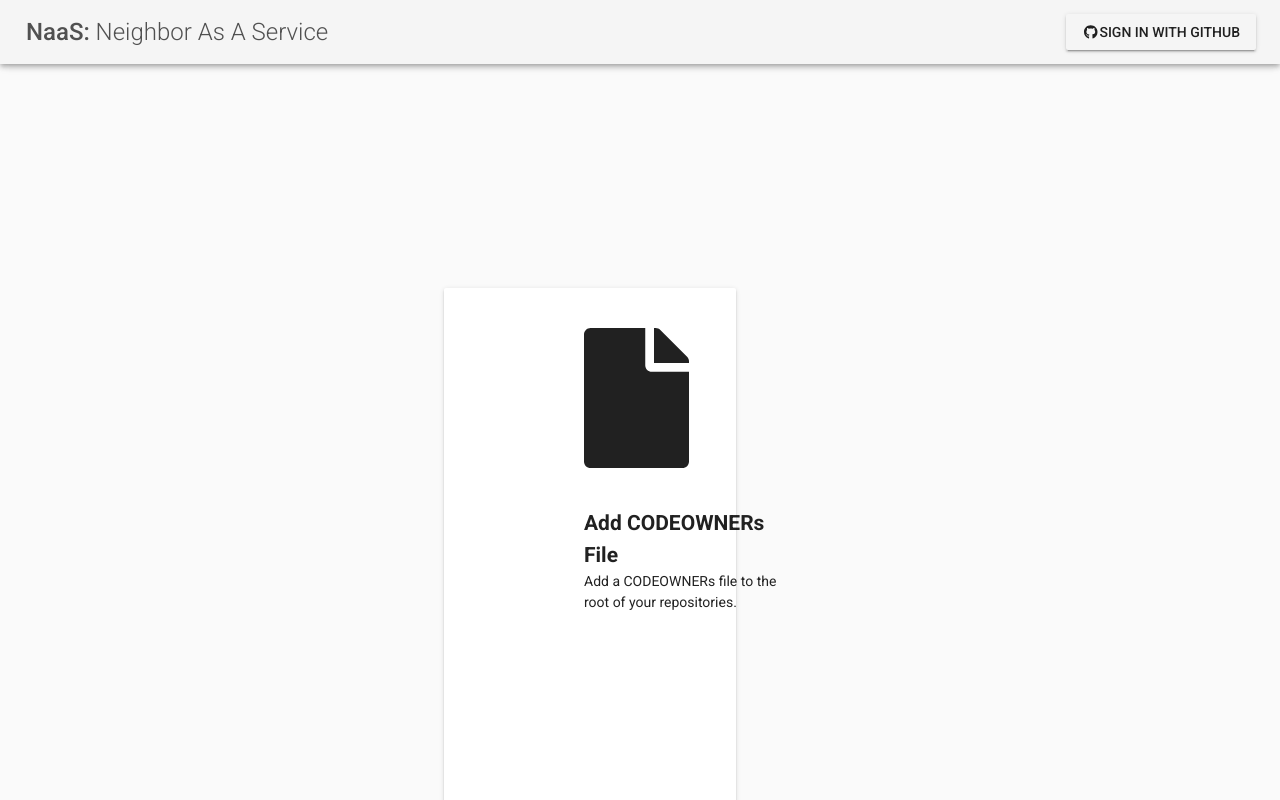
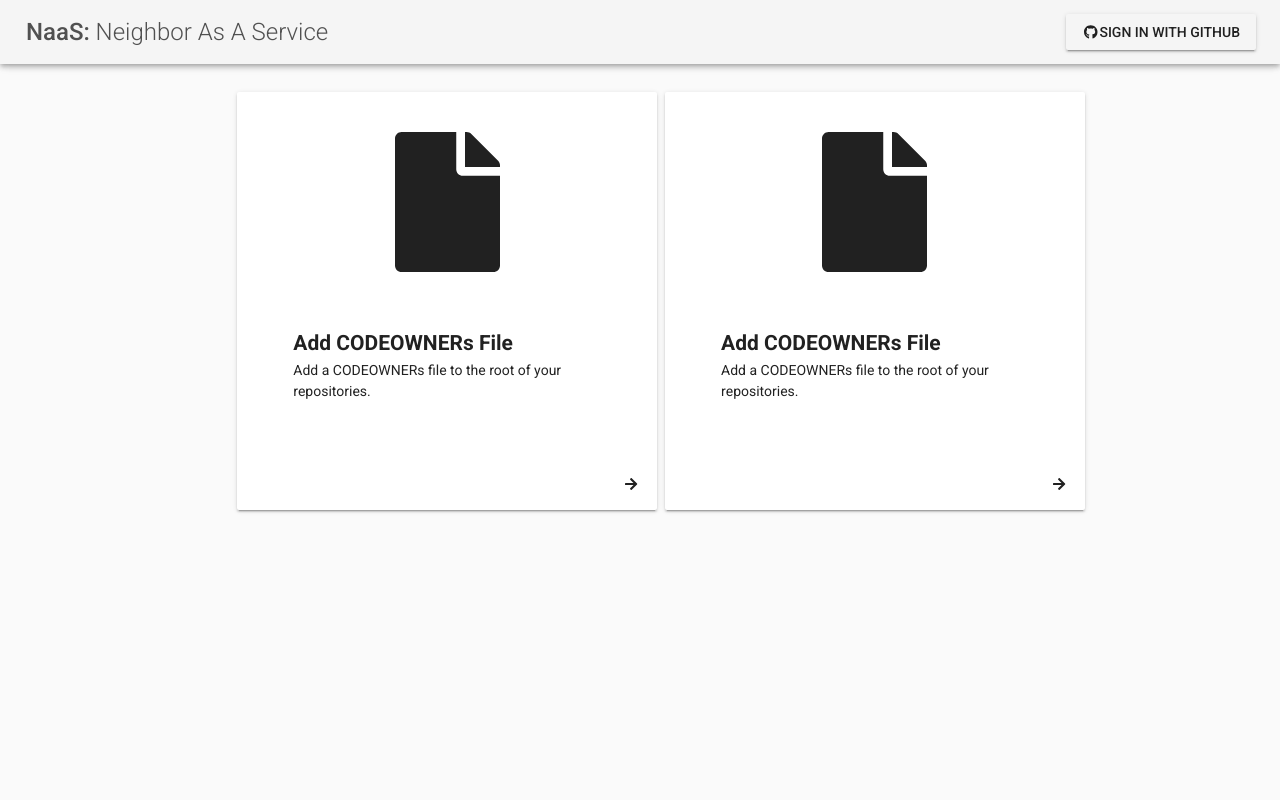
Before and after one commit to mccurdyc/naas-fe, a Vue app: page / in a window 1280 px wide. Shown: the top 800 px of the page. Built offline with nearby package versions, Linux system fonts and the light colour scheme.

Commit message:
WIP: spacing looks good
Signed-off-by: Colton McCurdy <mccurdyc22@gmail.com>

```diff
--- a/src/components/home.vue
+++ b/src/components/home.vue
@@ -5,23 +5,23 @@ Vue.use(Vuetify)
 <template>
   <v-app>
     <v-content>
-      <v-layout justify-center>
-        <v-flex xs12 sm6>
-          <v-container fluid grid-list-md >
-            <v-layout row wrap>
+      <v-layout>
+        <v-flex md12 offset-md2>
+          <v-container fluid fill-height grid-list-md>
+            <v-layout row>
               <v-flex
                 v-for="action in actions"
                 :key="action.title"
-                v-bind="{ [`sm${action.flex}`]: true }"
+                v-bind="{ [`md${action.flex}`]: true }"
               >
                 <v-card>
-                  <v-container grid-list-md>
-                    <v-layout row wrap>
-                      <v-flex pa-3 ma-1>
+                  <v-container fluid grid-list-md>
+                    <v-layout align-center column>
+                      <v-flex ma-3>
                         <font-awesome-icon class="fa-10x" :icon="[`${action.icon_group}`, `${action.icon}`]"/>
                       </v-flex>
 
-                      <v-flex>
+                      <v-flex ma-3>
                         <v-card-title>
                           <div>
                             <h2>{{ action.title }}</h2>
@@ -54,7 +54,8 @@ Vue.use(Vuetify)
     name: 'home',
     data: () => ({
       actions: [
-        { title: 'Add CODEOWNERs File', icon_group: 'fas', icon: 'file', flex: 6, description: 'Add a CODEOWNERs file to the root of your repositories.'},
+        { title: 'Add CODEOWNERs File', icon_group: 'fas', icon: 'file', flex: 5, description: 'Add a CODEOWNERs file to the root of your repositories.'},
+        { title: 'Add CODEOWNERs File', icon_group: 'fas', icon: 'file', flex: 5, description: 'Add a CODEOWNERs file to the root of your repositories.'},
       ]
     })
   }
@@ -62,37 +63,4 @@ Vue.use(Vuetify)
 
 <!-- Add "scoped" attribute to limit CSS to this component only -->
 <style scoped>
-h3 {
-  margin: 40px 0 0;
-}
-ul {
-  list-style-type: none;
-  padding: 0;
-}
-li {
-  display: inline-block;
-  margin: 0 10px;
-}
-a {
-  color: #42b983;
-}
-font-awesome-icon {
-  font-size: 50px;
-}
-
-.container {
-  margin: 100px;
-}
-
-.font-awesome-icon{
-  margin: 50px;
-}
-button {
-  text-align: center;
-  text-transform: capitalize;
-  display: inline-block;
-  font-size: 30px;
-  padding: 50px 100px 250px 100px;
-  border-radius: 5px;
-}
 </style>
```
